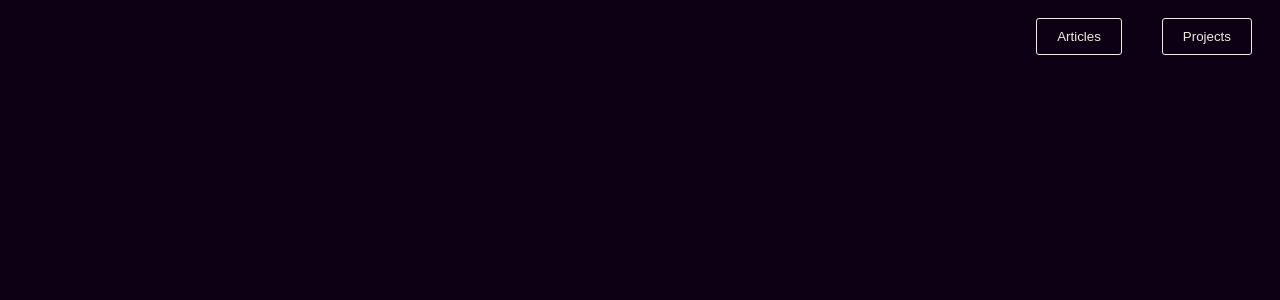
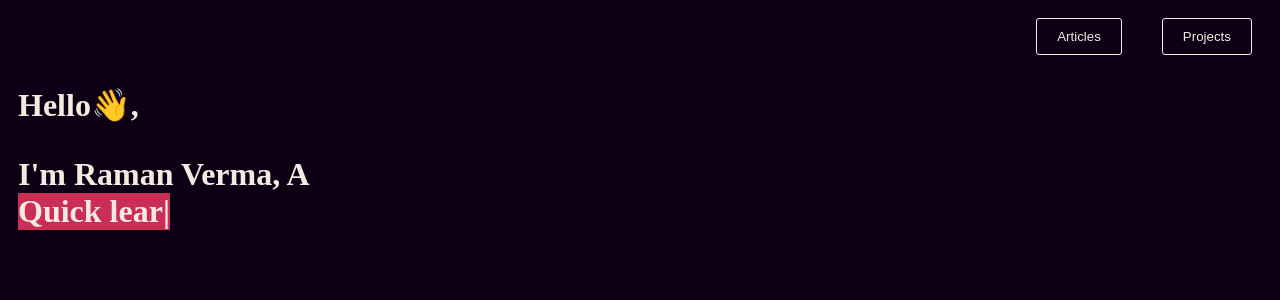
Before and after one commit to ramanverma2k/portfolio, a React (Create React App) app: page / in a window 1280 px wide. Shown: the top 300 px of the page. Built offline with nearby package versions, Linux system fonts and the light colour scheme.

Commit message:
add hero section of portfolio with typing animation

```diff
--- a/src/App.js
+++ b/src/App.js
@@ -1,8 +1,12 @@
 import Navbar from './components/nav'
+import Hero from './components/hero'
 
 function App() {
   return (
-    <Navbar/>
+    <div>
+      <Navbar/>
+      <Hero/>
+    </div>
   );
 }
 
--- /dev/null
+++ b/src/components/hero.js
@@ -0,0 +1,23 @@
+import Typination from './typination'
+
+const heroStyle = {
+    display: 'flex',
+    justifyContent: 'flex-start',
+    alignItems: 'center',
+    // border: '1px solid white',
+    marginLeft: '10px'
+}
+
+const Hero = () => (
+    <div style={heroStyle}>
+        <h1>Hello👋,<span>
+                <p>
+                    I&apos;m Raman Verma, A<br/>
+                    <Typination/>
+                </p>
+            </span>
+        </h1>
+    </div>
+)
+
+export default Hero;
--- /dev/null
+++ b/src/components/styles/div_bgrnd.css
@@ -0,0 +1,5 @@
+.div_bgrnd {
+    display: inline-block;
+    background-color: var(--catawba);
+    width: '50%'
+}
--- /dev/null
+++ b/src/components/typination.js
@@ -0,0 +1,42 @@
+import React from 'react'
+import Typed from 'typed.js'
+import './styles/div_bgrnd.css'
+
+const typination = [
+    'Freelancer',
+    'Developer',
+    'Quick learner',
+    'lazy person who loves automation'
+]
+
+class Typination extends React.Component {
+    componentDidMount() {
+        const options = {
+            strings: typination,
+            typeSpeed: 70,
+            backSpeed: 50,
+            backDelay: 700,
+            smartBackspace: true,
+            loop: true,
+            cursorChar: '|'
+        }
+        this.typed = new Typed(this.el, options)
+    }
+
+    componentWillUnmount() {
+        this.typed.destroy()
+    }
+
+    render() {
+        return (
+                <div className='div_bgrnd'>
+                    <span
+                        style={{ whiteSpace: 'pre' }}
+                        ref={(el) => { this.el = el; }}
+                />
+                </div>
+        )
+    }
+}
+
+export default Typination
```
